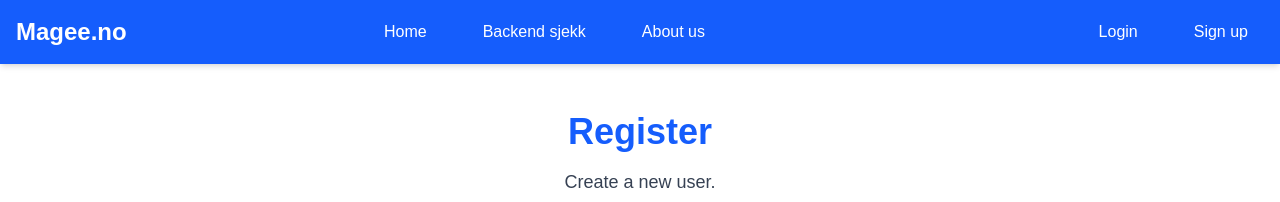
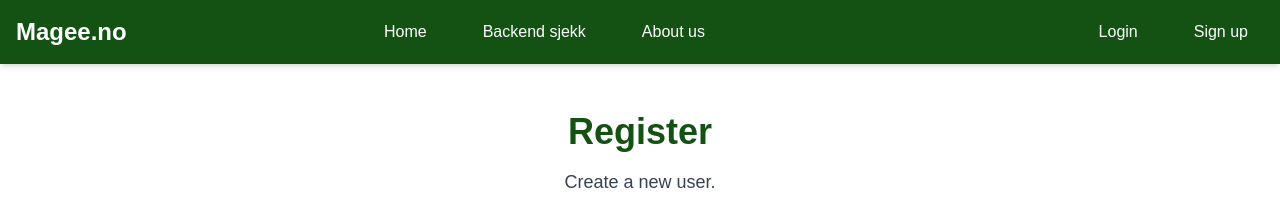
Before and after one commit to dadrikthedad/activityfinder, a Next.js app in the folder activitynext/: page /signup in a window 1280 px wide. Shown: the top 202 px of the page. Built offline with nearby package versions, Linux system fonts and the light colour scheme; no server answers.

Commit message:
Endre til grønn farge

```diff
--- a/activitynext/app/signup/page.tsx
+++ b/activitynext/app/signup/page.tsx
@@ -373,7 +373,7 @@ useEffect(() => {
 
   return (
     <div className="flex flex-col items-center justify-center min-h-screen px-6 py-12 text-center">
-      <h1 className="text-4xl font-bold text-blue-600">Register</h1>
+      <h1 className="text-4xl font-bold text-[#145214]">Register</h1>
       <p className="mt-4 text-lg text-gray-700 dark:text-gray-300">
         Create a new user.
       </p>
--- a/activitynext/components/Navbar.tsx
+++ b/activitynext/components/Navbar.tsx
@@ -4,24 +4,24 @@ import Link from "next/link";
 
 export default function Navbar() {
   return (
-    <nav className="flex justify-between items-center bg-blue-600 p-4 text-white shadow-md">
+    <nav className="flex justify-between items-center bg-[#145214] p-4 text-white shadow-md">
       <div className="text-2xl font-bold">Magee.no</div>
 
       <div className="flex justify-between w-full max-w-4xl">
         {/* Venstre links */}
         <ul className="flex gap-6">
           <li>
-            <Link href="/" className="hover:bg-blue-700 px-4 py-2 rounded-md transition">
+            <Link href="/" className="hover:bg-[#0F3D0F] px-4 py-2 rounded-md transition">
               Home
             </Link>
           </li>
           <li>
-            <Link href="/weather" className="hover:bg-blue-700 px-4 py-2 rounded-md transition">
+            <Link href="/weather" className="hover:bg-[#0F3D0F] px-4 py-2 rounded-md transition">
               Backend sjekk
             </Link>
           </li>
           <li>
-            <Link href="/about" className="hover:bg-blue-700 px-4 py-2 rounded-md transition">
+            <Link href="/about" className="hover:bg-[#0F3D0F] px-4 py-2 rounded-md transition">
               About us
             </Link>
           </li>
@@ -30,12 +30,12 @@ export default function Navbar() {
         {/* Høyre links */}
         <ul className="flex gap-6">
           <li>
-            <Link href="/login" className="hover:bg-blue-700 px-4 py-2 rounded-md transition">
+            <Link href="/login" className="hover:bg-[#0F3D0F] px-4 py-2 rounded-md transition">
               Login
             </Link>
           </li>
           <li>
-            <Link href="/signup" className="hover:bg-blue-700 px-4 py-2 rounded-md transition">
+            <Link href="/signup" className="hover:bg-[#0F3D0F] px-4 py-2 rounded-md transition">
               Sign up
             </Link>
           </li>
```
